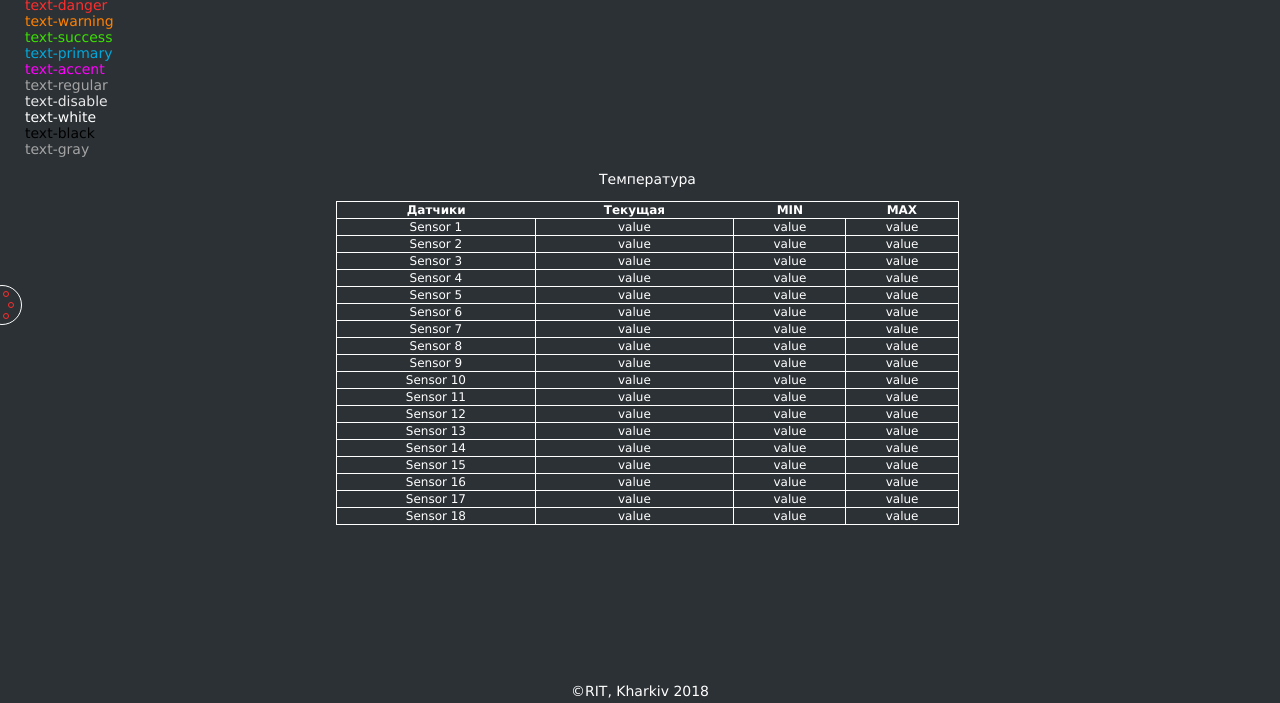
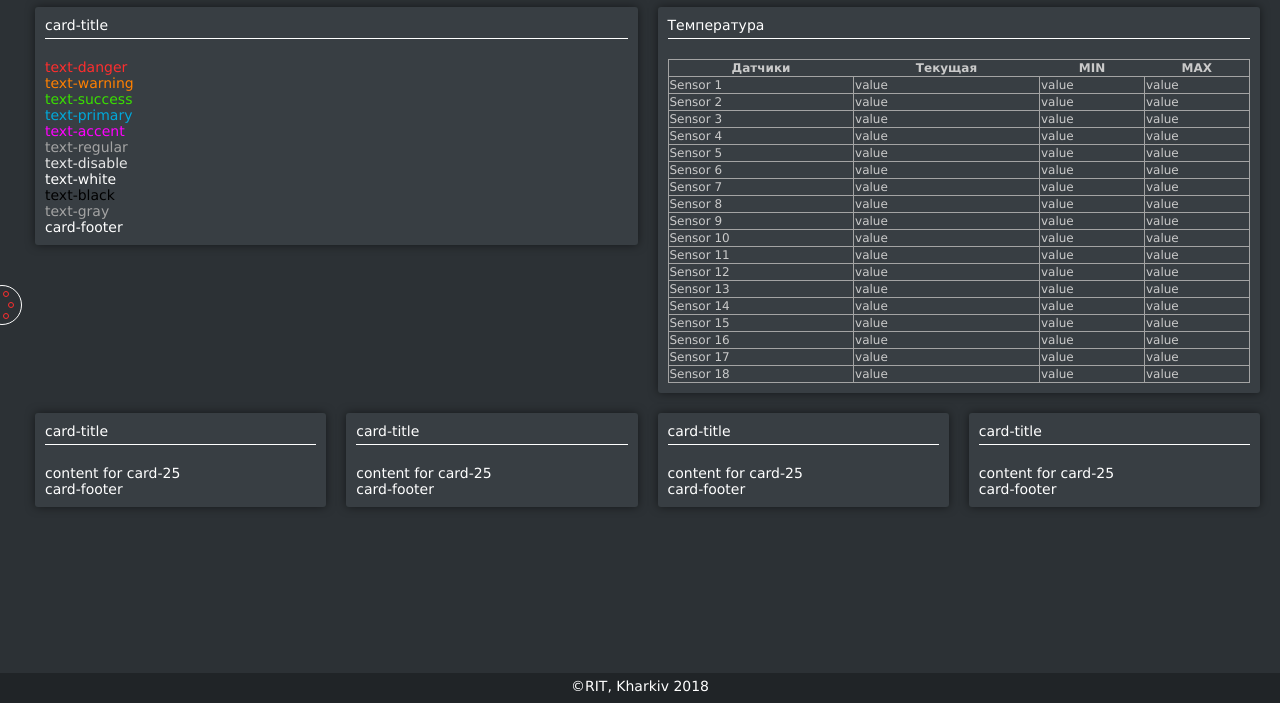
Before and after one commit to nakhaev/template, a website: page source/index.html in a window 1280 px wide. Shown: the part 97-800 px from the top of the page. Drawn offline with Linux system fonts and the light colour scheme.

Commit message:
* added styles for cadrs * improved footer * improved tables

```diff
--- a/source/index.html
+++ b/source/index.html
@@ -57,7 +57,12 @@
     <main id="main" class="clearfix">
         <div class="position">Цех №5</div>
         <div class="content clearfix">
-            <div class="data">
+            <div class="data clearfix">
+                <div class="card card-50">
+                    <div class="card-title">
+                        card-title
+                    </div>
+                    <div class="card-content">
                         <div class="text-danger">text-danger</div>
                         <div class="text-warning">text-warning</div>
                         <div class="text-success">text-success</div>
@@ -68,9 +73,14 @@
                         <div class="text-white">text-white</div>
                         <div class="text-black">text-black</div>
                         <div class="text-gray">text-gray</div>
-                <div class="text-center">
-                    <p>Температура</p>
-                    <table class='table'>
+                    </div>
+                    <div class="card-footer">
+                        card-footer
+                    </div>
+                </div>
+                <div class="card card-50">
+                    <div class="card-title">Температура</div>
+                    <table class='table table-block'>
                         <thead>
                             <tr>
                                 <th>Датчики</th>
@@ -191,6 +201,50 @@
                         </tbody>
                     </table>
                 </div>
+                <div class="card card-25">
+                    <div class="card-title">
+                        card-title
+                    </div>
+                    <div class="card-content">
+                        content for card-25
+                    </div>
+                    <div class="card-footer">
+                        card-footer
+                    </div>
+                </div>
+                <div class="card card-25">
+                    <div class="card-title">
+                        card-title
+                    </div>
+                    <div class="card-content">
+                        content for card-25
+                    </div>
+                    <div class="card-footer">
+                        card-footer
+                    </div>
+                </div>
+                <div class="card card-25">
+                    <div class="card-title">
+                        card-title
+                    </div>
+                    <div class="card-content">
+                        content for card-25
+                    </div>
+                    <div class="card-footer">
+                        card-footer
+                    </div>
+                </div>
+                <div class="card card-25">
+                    <div class="card-title">
+                        card-title
+                    </div>
+                    <div class="card-content">
+                        content for card-25
+                    </div>
+                    <div class="card-footer">
+                        card-footer
+                    </div>
+                </div>
             </div>
             <div class="visualization">
                 <!-- <div>
--- a/source/style/less/components/card.less
+++ b/source/style/less/components/card.less
@@ -0,0 +1,23 @@
+.card {
+    .box-shadow (0, 0, 10px, 0.5);
+    .border-radius(3px);
+    background: lighten(@main-bg-color, 5%);
+    padding: 10px;
+    float: left;
+    margin: @gutter-width;
+    .card-title {
+        border-bottom: 1px solid @white;
+        margin-bottom: 20px;
+        padding-bottom: 5px;
+    }
+    &.card-50 {
+        width: calc(~'100% - @{gutter-width} * 2');
+        @media ( min-width: @tablet-point ) { width: calc(~'50% - @{gutter-width} * 2'); }
+    }
+    &.card-25 {
+        width: calc(~'100% - @{gutter-width} * 2');
+        @media ( min-width: @tablet-point ) { width: calc(~'50% - @{gutter-width} * 2'); }
+        @media ( min-width: @desktop-point ) { width: calc(~'25% - @{gutter-width} * 2'); }
+
+    }
+}
--- a/source/style/less/components/footer.less
+++ b/source/style/less/components/footer.less
@@ -2,8 +2,9 @@
     position: fixed;
     bottom: 0;
     left: 0;
+    padding: 5px 0;
     width: 100%;
-    height: 20px;
-    margin-top: -20px;
-    background: @main-bg-color;
+    height: 30px;
+    margin-top: -30px;
+    background: darken(@main-bg-color, 5%);
 }
--- a/source/style/less/components/mixins.less
+++ b/source/style/less/components/mixins.less
@@ -3,3 +3,9 @@
     border-radius: @args;
     background-clip: padding-box;
 }
+
+.box-shadow (@x: 0px, @y: 3px, @blur: 5px, @alpha: 0.5) {
+    -webkit-box-shadow: @x @y @blur rgba(0, 0, 0, @alpha);
+    -moz-box-shadow: @x @y @blur rgba(0, 0, 0, @alpha);
+    box-shadow: @x @y @blur rgba(0, 0, 0, @alpha);
+}
--- a/source/style/less/components/tables.less
+++ b/source/style/less/components/tables.less
@@ -3,9 +3,13 @@
     margin-top: 10px;
     margin-bottom: 10px;
     width: 100%;
+    color: lighten(@gray, 15%);
     @media ( min-width: @tablet-point ) { width: 50%; margin: auto; }
     border-collapse: collapse;
     & tr, & td {
-        border: 1px solid @white;
+        border: 1px solid @gray;
+    }
+    &.table-block {
+        width: 100%;
     }
 }
--- a/source/style/less/components/variables.less
+++ b/source/style/less/components/variables.less
@@ -17,6 +17,8 @@
 @black: #000000;
 @gray: @regular;
 
+@gutter-width: 10px;
+
 //dark theme colors
 @main-bg-color: #2c3135;
 .primary-bg-grad {
```
Also changed, not shown: source/style/css/main.css. Lines whose indentation alone changed are shown as unchanged.
